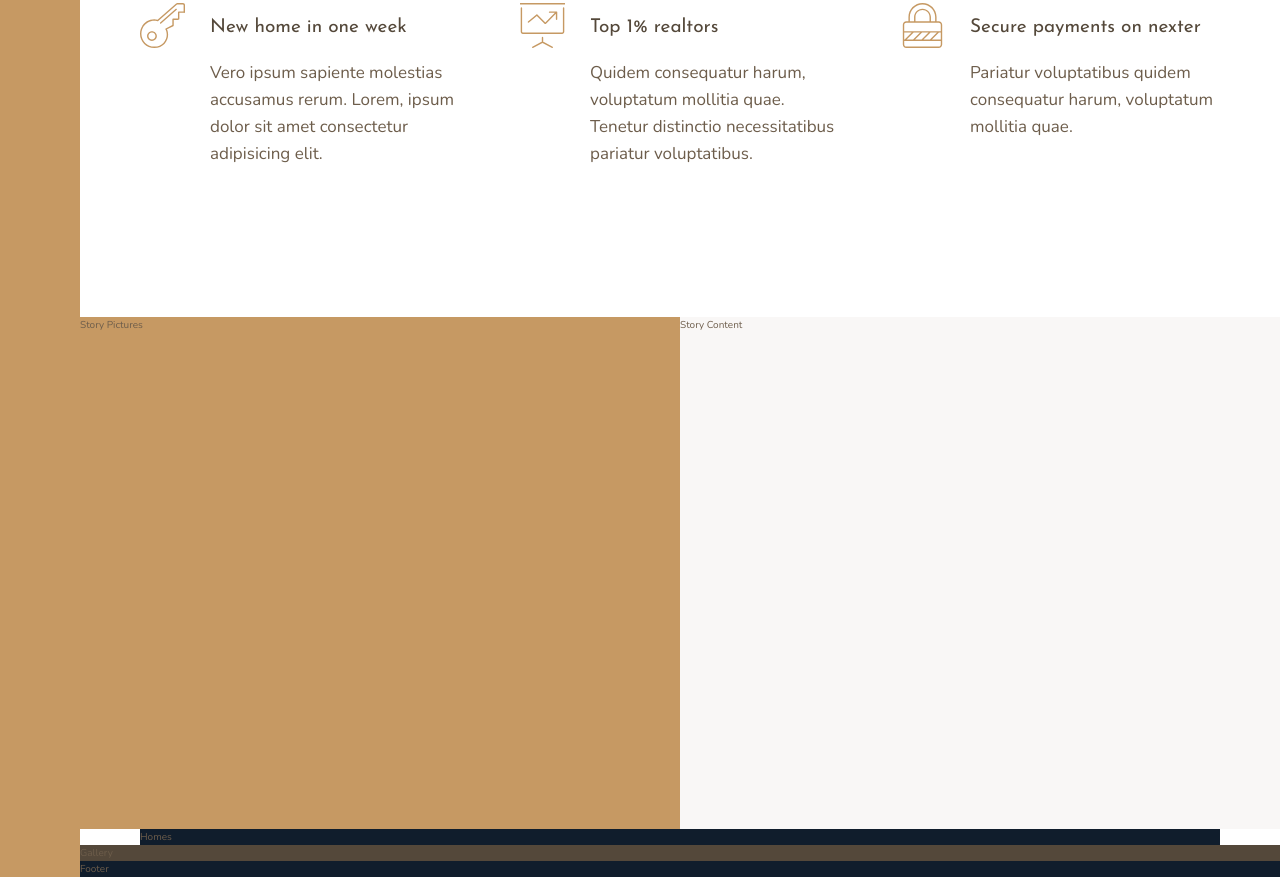
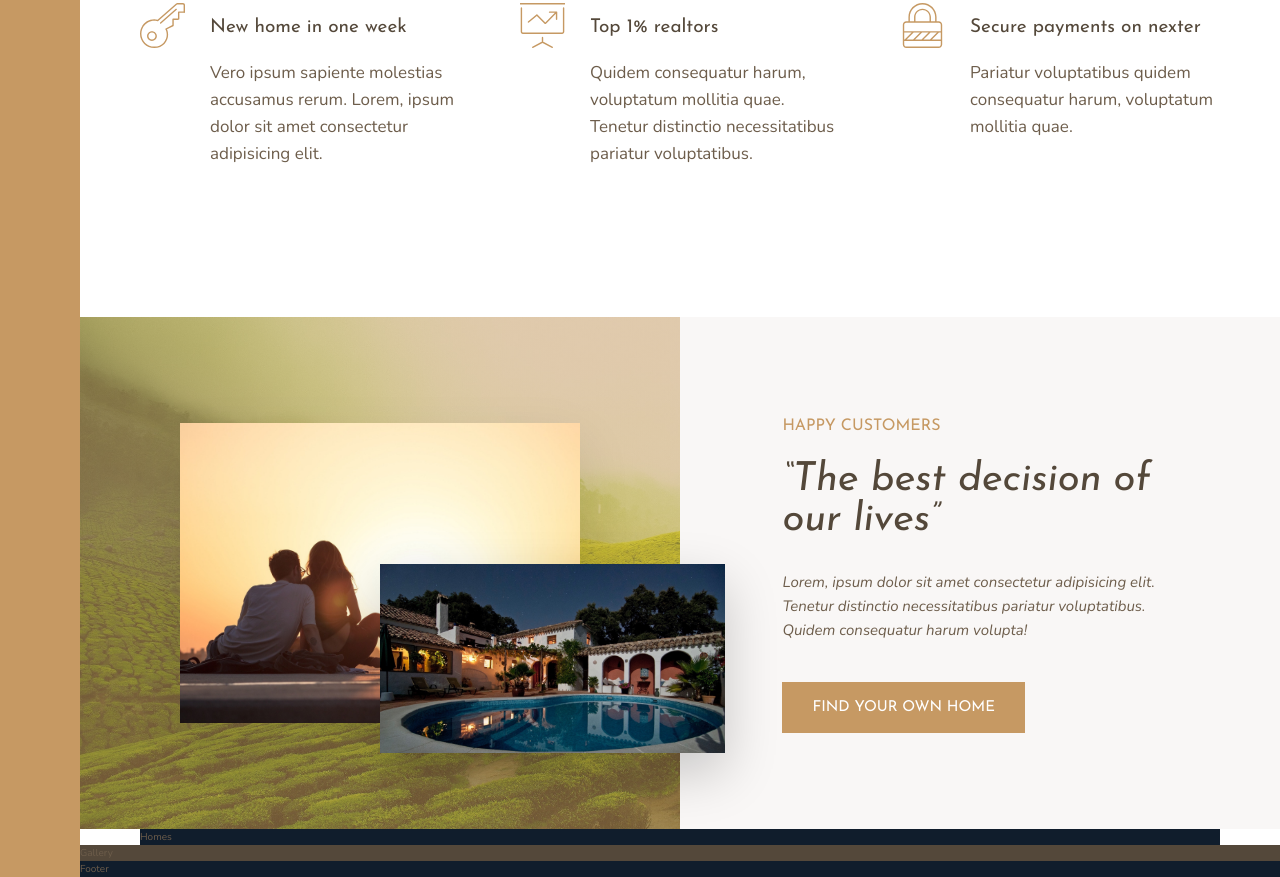
Before and after one commit to eslutz/Udemy-Advanced-CSS-and-Sass--Nexter-Project, a website: page index.html in a window 1280 px wide. Shown: the part 991-1868 px from the top of the page. Drawn offline with nearby package versions, Linux system fonts and the light colour scheme.

Commit message:
added story section

```diff
--- a/index.html
+++ b/index.html
@@ -29,57 +29,93 @@
                 <svg class="feature__icon">
                     <use xlink:href="img/sprite.svg#icon-global"></use>
                 </svg>
-                <h4 class="heading-4 heading-4--dark">World's best luxury homes</h4>
-                <p class="feature__text">Lorem, ipsum dolor sit amet consectetur adipisicing elit. Tenetur distinctio necessitatibus pariatur voluptatibus.</p>
+                <h4 class="heading-4 heading-4--dark">
+                    World's best luxury homes
+                </h4>
+                <p class="feature__text">
+                    Lorem, ipsum dolor sit amet consectetur adipisicing elit. Tenetur distinctio necessitatibus pariatur voluptatibus.
+                </p>
             </div>
 
             <div class="feature">
                 <svg class="feature__icon">
                     <use xlink:href="img/sprite.svg#icon-trophy"></use>
                 </svg>
-                <h4 class="heading-4 heading-4--dark">Only the best properties</h4>
-                <p class="feature__text">Voluptatum mollitia quae. Vero ipsum sapiente molestias accusamus rerum sed a eligendi aut quia.</p>
+                <h4 class="heading-4 heading-4--dark">
+                    Only the best properties
+                </h4>
+                <p class="feature__text">
+                    Voluptatum mollitia quae. Vero ipsum sapiente molestias accusamus rerum sed a eligendi aut quia.
+                </p>
             </div>
 
             <div class="feature">
                 <svg class="feature__icon">
                     <use xlink:href="img/sprite.svg#icon-map-pin"></use>
                 </svg>
-                <h4 class="heading-4 heading-4--dark">All homes in in top locations</h4>
-                <p class="feature__text">Tenetur distinctio necessitatibus pariatur voluptatibus quidem consequatur harum.</p>
+                <h4 class="heading-4 heading-4--dark">
+                    All homes in in top locations
+                </h4>
+                <p class="feature__text">
+                    Tenetur distinctio necessitatibus pariatur voluptatibus quidem consequatur harum.
+                </p>
             </div>
 
             <div class="feature">
                 <svg class="feature__icon">
                     <use xlink:href="img/sprite.svg#icon-key"></use>
                 </svg>
-                <h4 class="heading-4 heading-4--dark">New home in one week</h4>
-                <p class="feature__text">Vero ipsum sapiente molestias accusamus rerum. Lorem, ipsum dolor sit amet consectetur adipisicing elit.</p>
+                <h4 class="heading-4 heading-4--dark">
+                    New home in one week
+                </h4>
+                <p class="feature__text">
+                    Vero ipsum sapiente molestias accusamus rerum. Lorem, ipsum dolor sit amet consectetur adipisicing elit.
+                </p>
             </div>
 
             <div class="feature">
                 <svg class="feature__icon">
                     <use xlink:href="img/sprite.svg#icon-presentation"></use>
                 </svg>
-                <h4 class="heading-4 heading-4--dark">Top 1% realtors</h4>
-                <p class="feature__text">Quidem consequatur harum, voluptatum mollitia quae. Tenetur distinctio necessitatibus pariatur voluptatibus.</p>
+                <h4 class="heading-4 heading-4--dark">
+                    Top 1% realtors
+                </h4>
+                <p class="feature__text">
+                    Quidem consequatur harum, voluptatum mollitia quae. Tenetur distinctio necessitatibus pariatur voluptatibus.
+                </p>
             </div>
 
             <div class="feature">
                 <svg class="feature__icon">
                     <use xlink:href="img/sprite.svg#icon-lock"></use>
                 </svg>
-                <h4 class="heading-4 heading-4--dark">Secure payments on nexter</h4>
-                <p class="feature__text">Pariatur voluptatibus quidem consequatur harum, voluptatum mollitia quae.</p>
+                <h4 class="heading-4 heading-4--dark">
+                    Secure payments on nexter
+                </h4>
+                <p class="feature__text">
+                    Pariatur voluptatibus quidem consequatur harum, voluptatum mollitia quae.
+                </p>
             </div>
         </section>
 
         <div class="story__pictures">
-            Story Pictures
+            <img src="img/story-1.jpeg" alt="Couple with new house" class="story__img--1" />
+            <img src="img/story-2.jpeg" alt="New house" class="story__img--2" />
         </div>
 
         <div class="story__content">
-            Story Content
+            <h3 class="heading-3 mb-sm">
+                Happy Customers
+            </h3>
+            <h2 class="heading-2 heading-2--dark mb-md">
+                &ldquo;The best decision of our lives&rdquo;
+            </h2>
+            <p class="story__text">
+                Lorem, ipsum dolor sit amet consectetur adipisicing elit. Tenetur distinctio necessitatibus pariatur voluptatibus. Quidem consequatur harum volupta!
+            </p>
+            <button class="btn">
+                Find your own home
+            </button>
         </div>
 
         <section class="homes">
--- a/sass/_base.scss
+++ b/sass/_base.scss
@@ -13,6 +13,12 @@ $color-grey-dark-2: #6D5D4B;
 // FONT VARIABLES
 $font-primary: 'Nunito', sans-serif;
 $font-display: 'Josefin Sans', sans-serif;
+
+// RESPONSIVE BREAKPOINTS
+$bp-largest: 75em;   // 1200px
+$bp-large: 62.5em;   // 1000px
+$bp-medium: 50em;    // 800px;
+$bp-small: 37.5em;    // 600px;
 
 *,
 *::before,
--- a/sass/_story.scss
+++ b/sass/_story.scss
@@ -2,10 +2,59 @@
     &__pictures {
         background-color: $color-primary;
         grid-column: full-start / col-end 4;
+        background-image: linear-gradient(rgba($color-primary, .5), rgba($color-primary, .5)), url(../img/back.jpg);
+        background-size: cover;
+
+        display: grid;
+        grid-template-rows: repeat(6, 1fr);
+        grid-template-columns: repeat(6, 1fr);
+        align-items: center;
+
+        @media only screen and (max-width: $bp-medium) {
+            grid-column: 1 / -1;
+            padding: 6rem;
+        }
+    }
+
+    &__img--1 {
+        width: 100%;
+        grid-row: 2 / 6;
+        grid-column: 2 / 6;
+        box-shadow: 0 2rem 5rem rgba(#000, .1);
+
+        @media only screen and (max-width: $bp-medium) {
+            grid-column: 1 / 5;
+            grid-row: 1 / -1;
+        }
+    }
+
+    &__img--2 {
+        width: 115%;
+        grid-row: 4 / 6;
+        grid-column: 4 / 7;
+        z-index: 20;
+        box-shadow: 0 2rem 5rem rgba(#000, .2);
+
+        @media only screen and (max-width: $bp-medium) {
+            grid-row: 1 / -1;
+            width: 100%;
+        }
     }
 
     &__content {
         background-color: $color-grey-light-1;
         grid-column: col-start 5 / full-end;
+
+        padding: 6rem 8vw;
+
+        display: grid;
+        align-content: center;
+        justify-items: start;
+    }
+
+    &__text {
+        font-size: 1.5rem;
+        font-style: italic;
+        margin-bottom: 4rem;
     }
 }
--- a/sass/_typography.scss
+++ b/sass/_typography.scss
@@ -16,8 +16,13 @@
     font-style: italic;
     line-height: 1;
 
-    &--light { color: $color-grey-light-1; }
-    &--dark { color: $color-grey-dark-1; }
+    &--light {
+        color: $color-grey-light-1;
+    }
+
+    &--dark {
+        color: $color-grey-dark-1;
+    }
 }
 
 .heading-3 {
@@ -31,6 +36,44 @@
     @extend %heading;
     font-size: 1.9rem;
 
-    &--light { color: $color-grey-light-1; }
-    &--dark { color: $color-grey-dark-1; }
+    &--light {
+        color: $color-grey-light-1;
+    }
+
+    &--dark {
+        color: $color-grey-dark-1;
+    }
 }
+
+.btn {
+    background-color: $color-primary;
+    color: #fff;
+    border: none;
+    border-radius: 0;
+    font-family: $font-display;
+    font-size: 1.5rem;
+    text-transform: uppercase;
+    padding: 1.8rem 3rem;
+    cursor: pointer;
+    transition: all .5s;
+
+    &:hover {
+        background-color: $color-primary-dark;
+    }
+}
+
+.mb-md {
+    margin-bottom: 3rem;
+}
+
+.mb-sm {
+    margin-bottom: 2rem;
+}
+
+.mb-lg {
+    margin-bottom: 4rem;
+}
+
+.mb-hg {
+    margin-bottom: 8rem;
+}
```
Also changed, not shown: css/style.css, 1 other file.
